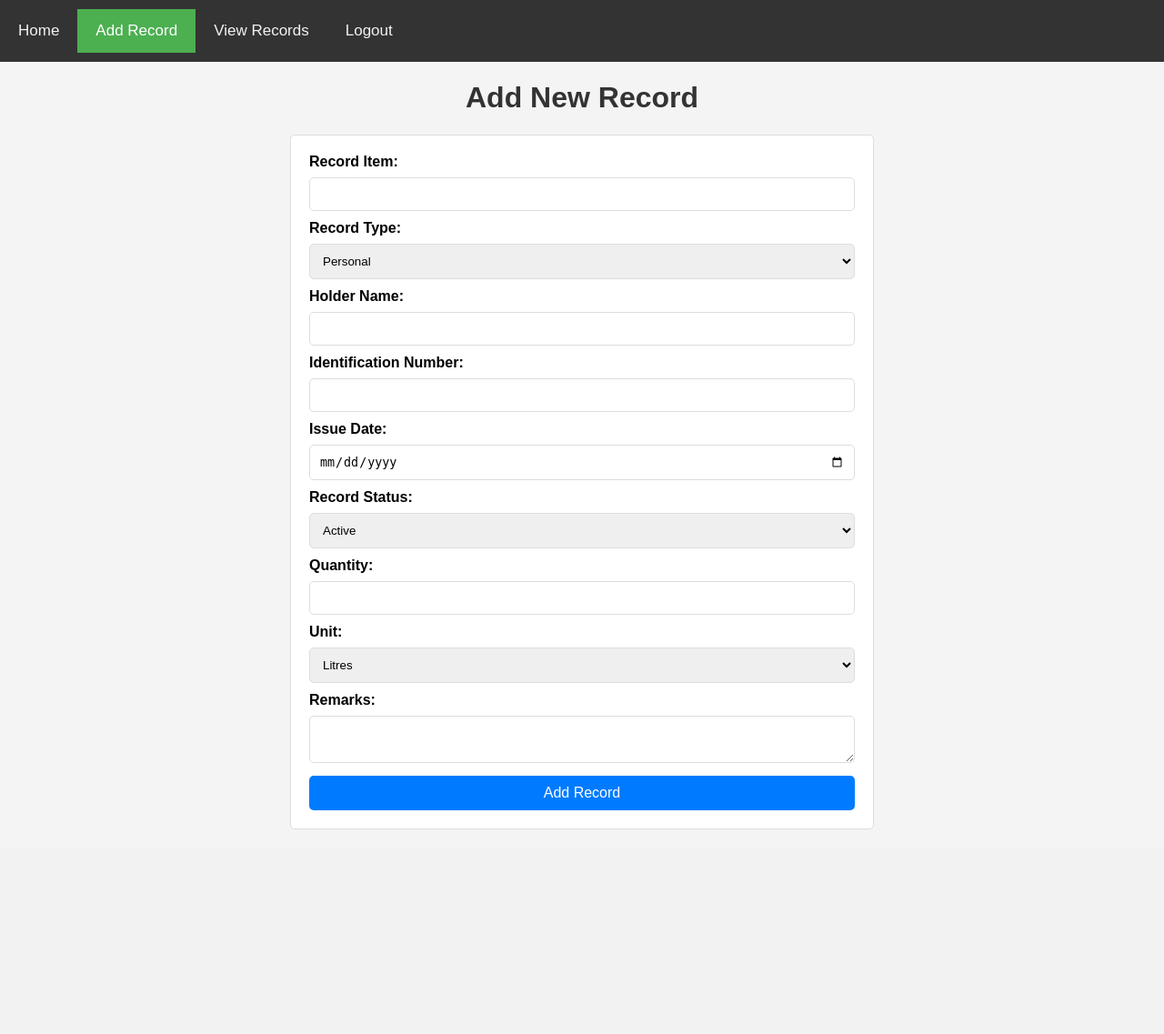
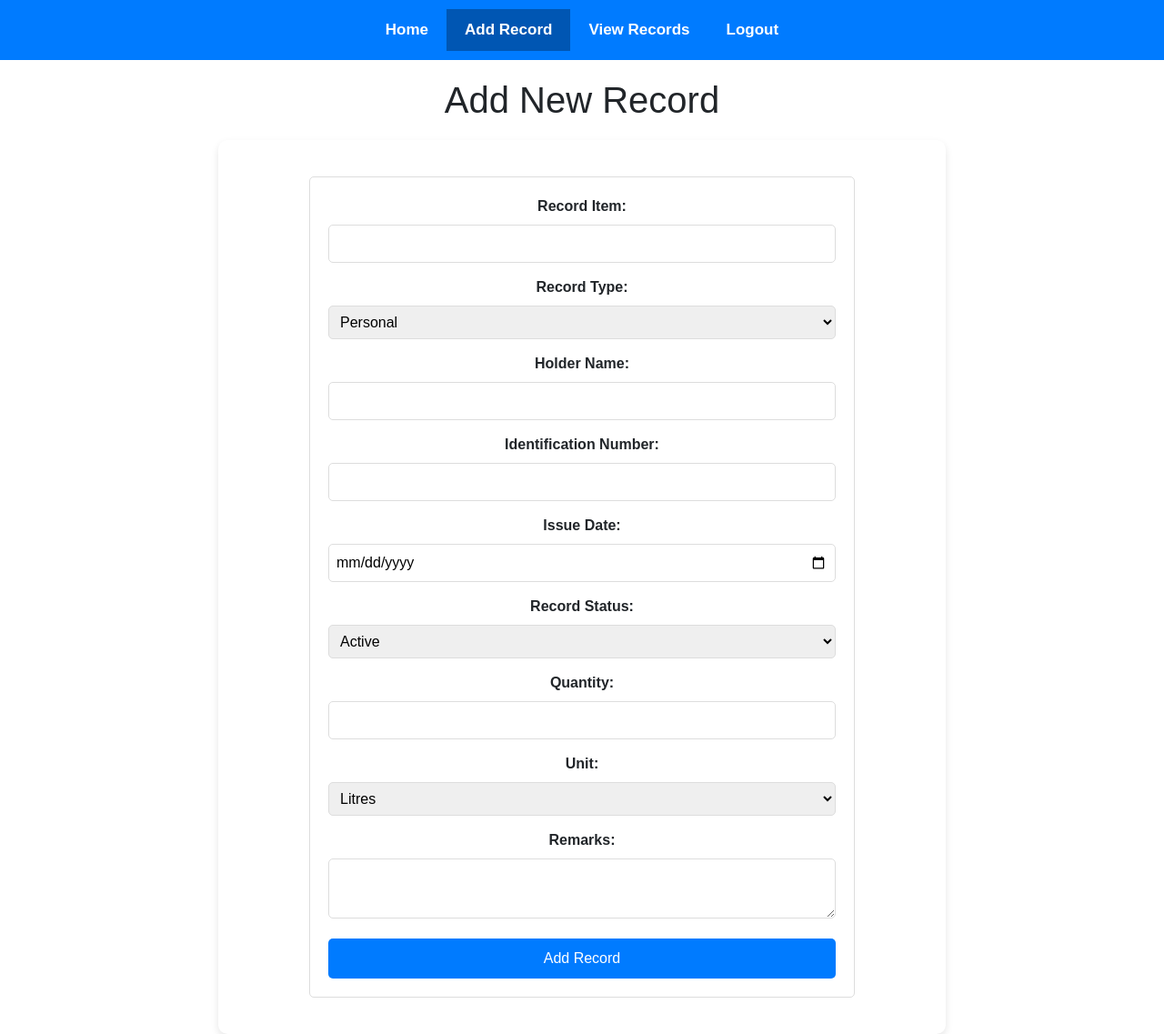
Before and after one commit to pwruoya/record_registry, a PHP site: page /pages/add_record.php in a window 1280 px wide. Shown: the whole page at 91% size. Before the commit the page ends 912 px from the top, so only its background shows below. Run offline with PHP 8.4, Linux system fonts and the light colour scheme; a user stored in the database is signed in.

Commit message:
Tried sth on styling, good night

```diff
--- a/pages/add_record.php
+++ b/pages/add_record.php
@@ -1,12 +1,88 @@
+<?php
+session_start(); // Ensure session is started
+
+// Check if user is logged in
+if (!isset($_SESSION['user_id'])) {
+    header('Location: login.php'); // Redirect to login if not logged in
+    exit();
+}
+
+// Include database connection file
+require_once '../db.php'; // Adjust the path to your db.php file as needed
+?>
+
 <!DOCTYPE html>
 <html lang="en">
 <head>
     <meta charset="UTF-8">
     <meta name="viewport" content="width=device-width, initial-scale=1.0">
     <title>Add Record</title>
-    <link rel="stylesheet" href="../css/style.css">
+    <link rel="stylesheet" href="../css/style.css"> <!-- Link to your stylesheet -->
+    <link href="https://cdn.jsdelivr.net/npm/bootstrap@5.3.0/dist/css/bootstrap.min.css" rel="stylesheet"> <!-- Bootstrap CSS -->
+    <style>
+        body {
+            font-family: Arial, sans-serif;
+        }
+        .navbar {
+            display: flex;
+            justify-content: center;
+            background-color: #007bff;
+            padding: 10px;
+        }
+        .navbar a {
+            color: white;
+            text-decoration: none;
+            padding: 10px 20px;
+            font-weight: bold;
+        }
+        .navbar a.active {
+            background-color: #0056b3;
+        }
+        .navbar a:hover {
+            background-color: #0056b3;
+        }
+        .container {
+            text-align: center;
+            margin-top: 20px;
+        }
+        .container h1 {
+            margin-bottom: 20px;
+        }
+        .form-container {
+            max-width: 800px;
+            margin: auto;
+            background: #fff;
+            padding: 20px;
+            border-radius: 10px;
+            box-shadow: 0 4px 8px rgba(0, 0, 0, 0.1);
+        }
+        .form-container label {
+            font-weight: bold;
+        }
+        .form-container input, .form-container select, .form-container textarea {
+            border-radius: 5px;
+            margin-bottom: 15px;
+            width: 100%;
+            padding: 8px;
+            box-sizing: border-box;
+        }
+        .form-container button {
+            background-color: #007bff;
+            color: #fff;
+            border: none;
+            padding: 10px 15px;
+            border-radius: 5px;
+            cursor: pointer;
+            font-size: 16px;
+            width: 100%;
+        }
+        .form-container button:hover {
+            background-color: #0056b3;
+        }
+    </style>
 </head>
 <body>
+
     <div class="navbar">
         <a href="home.php">Home</a>
         <a href="add_record.php" class="active">Add Record</a>
@@ -14,7 +90,9 @@
         <a href="logout.php">Logout</a>
     </div>
 
+    <div class="container">
         <h1>Add New Record</h1>
+        <div class="form-container">
             <form action="add_record.php" method="post">
                 <label for="record_title">Record Item:</label>
                 <input type="text" id="record_title" name="record_title" required>
@@ -60,18 +138,11 @@
                 <label for="remarks">Remarks:</label>
                 <textarea id="remarks" name="remarks"></textarea>
 
-        <button type="submit" style="background-color: #007BFF; color: #fff; border: none; padding: 10px 15px; border-radius: 5px; cursor: pointer; font-size: 16px;">
-            Add Record
-        </button>    </form>
+                <button type="submit">Add Record</button>
+            </form>
 
             <?php
-    session_start();
-    if (isset($_SESSION['user_id'])) {
-        $submitted_by = $_SESSION['user_id']; // Ensure this matches an ID in the users table
-
             if ($_SERVER["REQUEST_METHOD"] == "POST") {
-            require_once "../db.php";
-
                 $record_title = $_POST['record_title'];
                 $record_type = $_POST['record_type'];
                 $holder_name = $_POST['holder_name'];
@@ -82,21 +153,23 @@
                 $unit = $_POST['unit'];
                 $remarks = $_POST['remarks'];
 
-            $sql = "INSERT INTO records (record_title, record_type, holder_name, identification_number, issue_date, record_status, quantity, unit, submitted_by, remarks)
-                    VALUES ('$record_title', '$record_type', '$holder_name', '$identification_number', '$issue_date', '$record_status', '$quantity', '$unit', '$submitted_by', '$remarks')";
+                $stmt = $conn->prepare("INSERT INTO records (record_title, record_type, holder_name, identification_number, issue_date, record_status, quantity, unit, submitted_by, remarks) VALUES (?, ?, ?, ?, ?, ?, ?, ?, ?, ?)");
+                $stmt->bind_param('ssssssssis', $record_title, $record_type, $holder_name, $identification_number, $issue_date, $record_status, $quantity, $unit, $submitted_by, $remarks);
 
-if ($conn->query($sql) === TRUE) {
+                if ($stmt->execute()) {
                     echo "<p>Record added successfully!</p>";  // Display success message
                 } else {
-    echo "Error: " . $sql . "<br>" . $conn->error;
+                    echo "Error: " . $stmt->error;
                 }
 
+                $stmt->close();
                 $conn->close();
             }
-    } else {
-        echo "User not logged in. Session variable 'user_id' is not set.";
-        exit();
-    }
             ?>
+        </div>
+    </div>
+
+    <!-- Bootstrap JS -->
+    <script src="https://cdn.jsdelivr.net/npm/bootstrap@5.3.0/dist/js/bootstrap.bundle.min.js"></script>
 </body>
 </html>
```
Also changed, not shown: pages/view_records.php (+75 -10 lines). Lines whose indentation alone changed are shown as unchanged.
